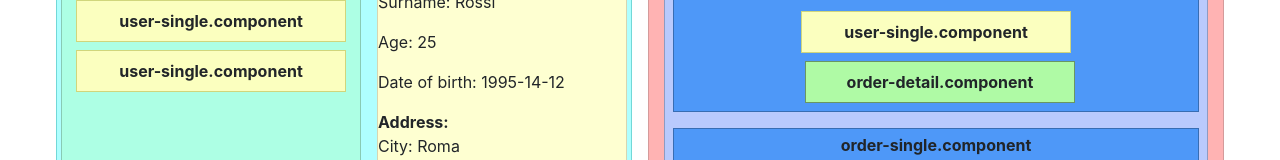
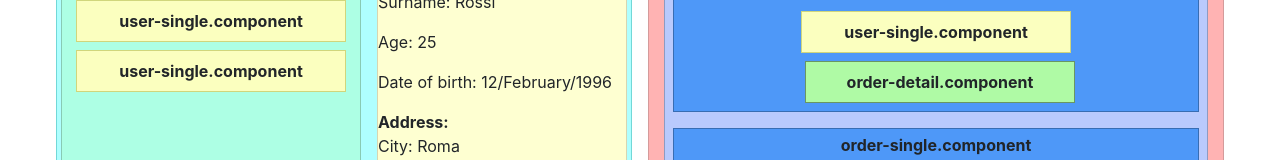
Before and after one commit to Aokami-dvlp/esercizioAngular, an Angular app: page / in a window 1280 px wide. Shown: the part 240-400 px from the top of the page. Built offline with nearby package versions, Linux system fonts and the light colour scheme.

Commit message:
Update user-detail.component.html

```diff
--- a/src/app/user-detail/user-detail.component.html
+++ b/src/app/user-detail/user-detail.component.html
@@ -3,7 +3,7 @@
   <p>Name: {{user.name}}</p>
   <p>Surname: {{user.surname}}</p>
   <p>Age: {{user.age}}</p>
-  <p>Date of birth: {{user.dateOfBirth}}</p>
+  <p>Date of birth: {{user.dateOfBirth | date:"dd/MMMM/yyyy"}}</p>
   <strong>Address:</strong>
   <p>City: {{user.address?.city}}</p>
   <p>Street: {{user.address?.street}}</p>
```
